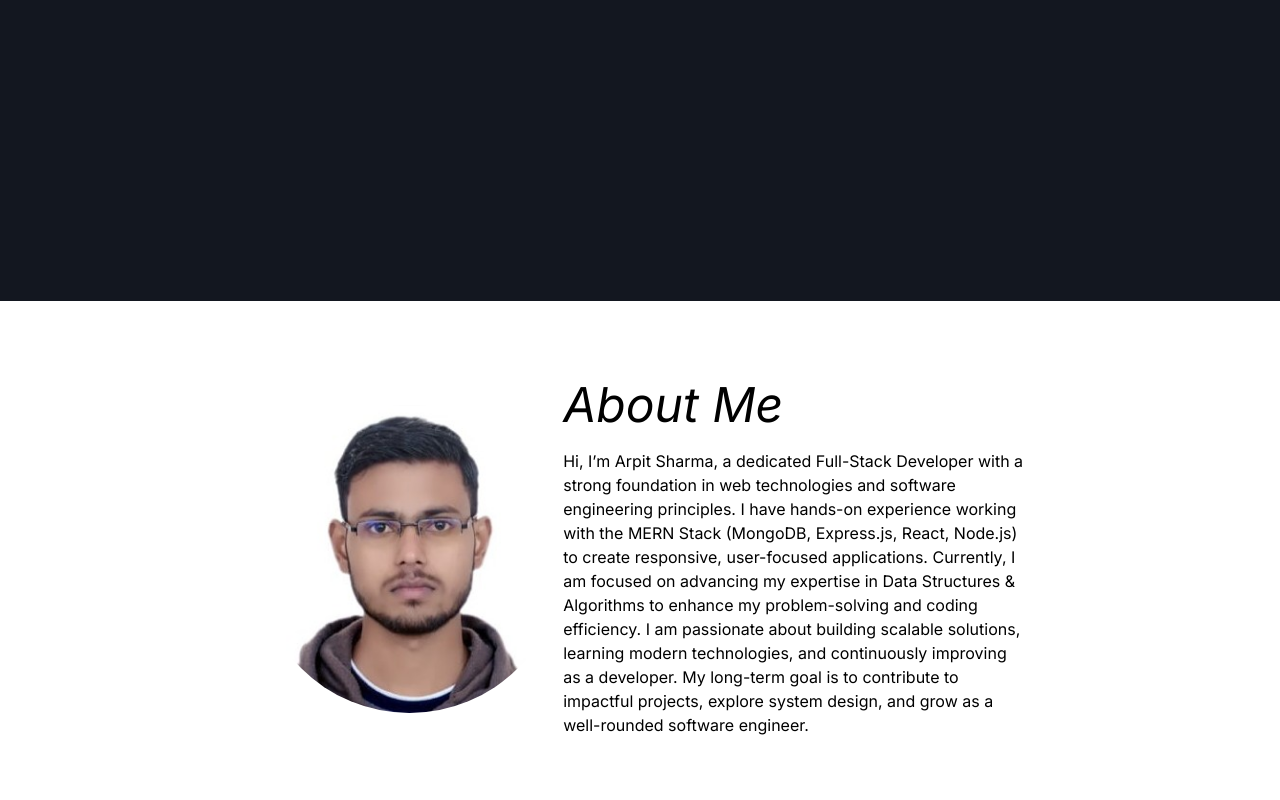
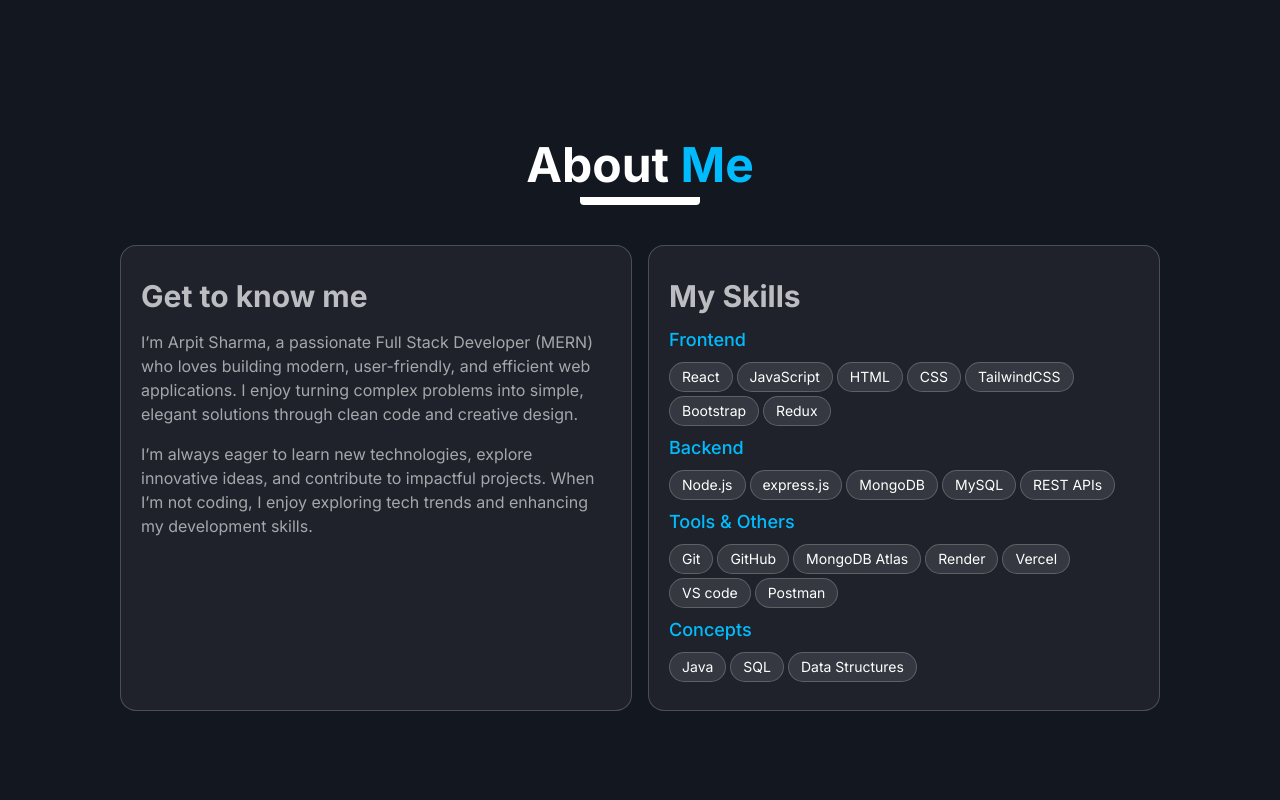
Before and after one commit to arpitsharma418/arpit-sharma, a React (Vite) app: page / in a window 1280 px wide. Shown: the part 660-1460 px from the top of the page. Built offline with nearby package versions, Linux system fonts and the light colour scheme; a web font is replaced by a local one.

Commit message:
Updated About Section

```diff
--- a/src/pages/AboutSection.jsx
+++ b/src/pages/AboutSection.jsx
@@ -1,49 +1,107 @@
-import { motion } from "motion/react";
+import React from "react";
+import { motion } from "framer-motion";
+
+const frontendSkills = [
+  "React",
+  "JavaScript",
+  "HTML",
+  "CSS",
+  "TailwindCSS",
+  "Bootstrap",
+  "Redux",
+];
+const backendSkills = [
+  "Node.js",
+  "express.js",
+  "MongoDB",
+  "MySQL",
+  "REST APIs",
+];
+const tools = [
+  "Git",
+  "GitHub",
+  "MongoDB Atlas",
+  "Render",
+  "Vercel",
+  "VS code",
+  "Postman",
+];
+const Concepts = ["Java", "SQL", "Data Structures"];
 
 function AboutSection() {
   return (
     <>
       <motion.div
-        initial={{ scale: 0.8 }}
-        transition={{ duration: 0.3 }}
-        whileInView={{ scale: 1 }}
+        initial={{ opacity: 0, y: 300 }}
+        whileInView={{ opacity: 1, y: 0 }}
+        transition={{ duration: 1 }}
         viewport={{ once: true }}
-        className="bg-white flex justify-center items-center flex-wrap-reverse mt-20 lg:mt-40 p-10 lg:px-64 py-20"
+        className=""
       >
-        <div className="w-[100%] lg:w-[40%] hidden md:inline">
-          <motion.img
-            initial={{ x: -300, opacity: 0 }}
-            whileInView={{ x: 0, opacity: 1 }}
-            transition={{ duration: 1, ease: "easeOut" }}
-            viewport={{ once: true }}
-            src="Images/Arpit.jpg"
-            className="rounded-full"
-            style={{ width: "20rem" }}
-            alt=""
-          />
+        <h1 className="text-white text-5xl text-center font-bold">
+          About <span className="text-sky-400">Me</span>
+        </h1>
+        <span className="block mx-auto mt-2 h-2 w-30 rounded-b-sm bg-white"></span>
+
+        <div className="text-white flex md:flex-row flex-col justify-center mt-10 ">
+
+          <div className="mx-auto md:mx-2 w-[90%] md:w-[40%] bg-white/5 border-1 p-5 rounded-2xl border-white/20 mb-5 md:mb-0 ">
+            <h1 className="text-3xl font-bold opacity-70 my-3">Get to know me</h1>
+            <p className="mt-4 opacity-60">
+              I’m Arpit Sharma, a passionate Full Stack Developer (MERN) who loves building modern, user-friendly, and efficient web applications. I enjoy turning complex problems into simple, elegant solutions through clean code and creative design.
+            </p>
+            <p className="mt-4 opacity-60">
+              I’m always eager to learn new technologies, explore innovative ideas, and contribute to impactful projects. When I’m not coding, I enjoy exploring tech trends and enhancing my development skills.
+            </p>
+          </div>
+
+          <div className="mx-auto md:mx-2 w-[90%] md:w-[40%] p-5 border-1 border-white/20 bg-white/5 rounded-2xl mb-5 md:mb-0">
+          <h1 className="text-3xl opacity-70 font-bold my-3">My Skills</h1>
+            <h1 className="text-lg font-medium text-sky-400">Frontend</h1>
+            <ul className="flex gap-1 flex-wrap my-2">
+              {frontendSkills.map((skill) => {
+                return (
+                  <li className="bg-white/10 rounded-full py-1 px-3 border-1 border-white/20 text-sm">
+                    {skill}
+                  </li>
+                );
+              })}
+            </ul>
+
+            <h1 className="text-lg font-medium text-sky-400">Backend</h1>
+            <ul className="flex gap-1 flex-wrap my-2">
+              {backendSkills.map((skill) => {
+                return (
+                  <li className="bg-white/10 rounded-full py-1 px-3 border-1 border-white/20 text-sm">
+                    {skill}
+                  </li>
+                );
+              })}
+            </ul>
+
+            <h1 className="text-lg font-medium text-sky-400">Tools & Others</h1>
+            <ul className="flex gap-1 flex-wrap my-2">
+              {tools.map((tool) => {
+                return (
+                  <li className="bg-white/10 rounded-full py-1 px-3 border-1 border-white/20 text-sm">
+                    {tool}
+                  </li>
+                );
+              })}
+            </ul>
+
+            <h1 className="text-lg font-medium text-sky-400">Concepts</h1>
+            <ul className="flex gap-1 flex-wrap my-2">
+              {Concepts.map((concept) => {
+                return (
+                  <li className="bg-white/10 rounded-full py-1 px-3 border-1 border-white/20 text-sm">
+                    {concept}
+                  </li>
+                );
+              })}
+            </ul>
+          </div>
         </div>
-        <motion.div
-          initial={{ x: 300, opacity: 0 }}
-          whileInView={{ x: 0, opacity: 1 }}
-          transition={{ duration: 1, ease: "easeOut" }}
-          viewport={{ once: true }}
-          className="w-[100%] lg:w-[60%]"
-        >
-          <h1 className="lora-font text-5xl italic mb-5">About Me</h1>
-          <p>
-            Hi, I’m Arpit Sharma, a dedicated Full-Stack Developer with a strong
-            foundation in web technologies and software engineering principles.
-            I have hands-on experience working with the MERN Stack (MongoDB,
-            Express.js, React, Node.js) to create responsive, user-focused
-            applications. Currently, I am focused on advancing my expertise in
-            Data Structures & Algorithms to enhance my problem-solving and
-            coding efficiency. I am passionate about building scalable
-            solutions, learning modern technologies, and continuously improving
-            as a developer. My long-term goal is to contribute to impactful
-            projects, explore system design, and grow as a well-rounded software
-            engineer.
-          </p>
-        </motion.div>
       </motion.div>
     </>
   );
--- a/src/pages/HeroSection.jsx
+++ b/src/pages/HeroSection.jsx
@@ -43,7 +43,7 @@ function HeroSection() {
           </Link>
         </div>
 
-        <div className="flex items-center cursor-pointer space-x-5 text-2xl mt-7">
+        <div className="flex items-center cursor-pointer space-x-5 text-2xl mt-10">
           <a href="https://github.com/arpitsharma418">
             <FiGithub className="hover:text-sky-400 transition" />
           </a>
```
